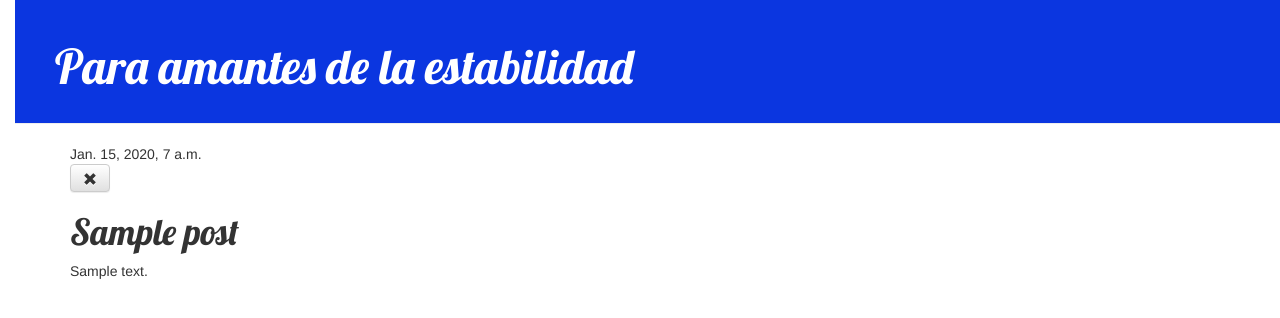
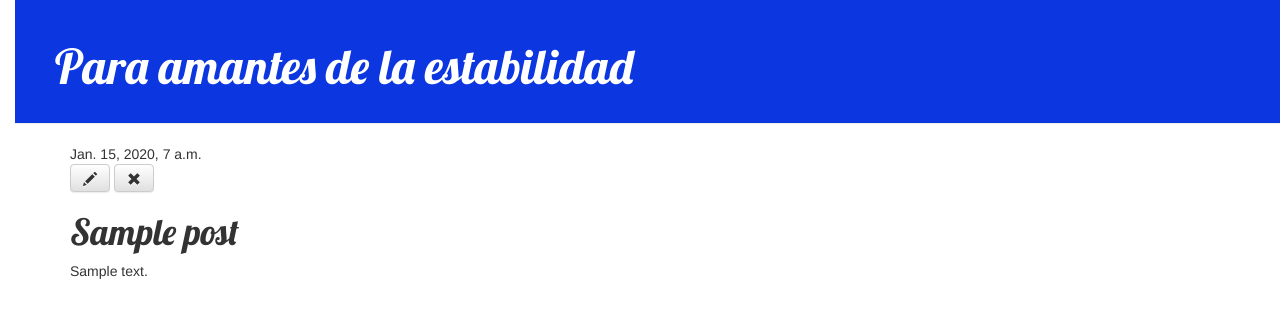
Before and after one commit to gpani/My-first-blog, a Django app: page /post/1/ in a window 1280 px wide. Shown: the top 318 px of the page. Run offline with Django 3.2, Linux system fonts and the light colour scheme; tables that the repository leaves empty hold one stand-in row (values such as "Sample post"); some libraries are stand-ins or nearby versions.

Commit message:
fix edit post

```diff
--- a/blog/templates/blog/post_detail.html
+++ b/blog/templates/blog/post_detail.html
@@ -8,6 +8,7 @@
 {% else %}
     <a class="btn btn-default" href="{% url 'post_publish' pk=post.pk %}">Publish</a>
 {% endif %}
+    <a class="btn btn-default" href="{% url 'post_edit' pk=post.pk %}"><span class="glyphicon glyphicon-pencil"></span></a>
     <a class="btn btn-default" href="{% url 'post_remove' pk=post.pk %}"><span class="glyphicon glyphicon-remove"></span></a>
     <h1>{{ post.title }}</h1>
     <p>{{ post.text|linebreaksbr }}</p>
```
